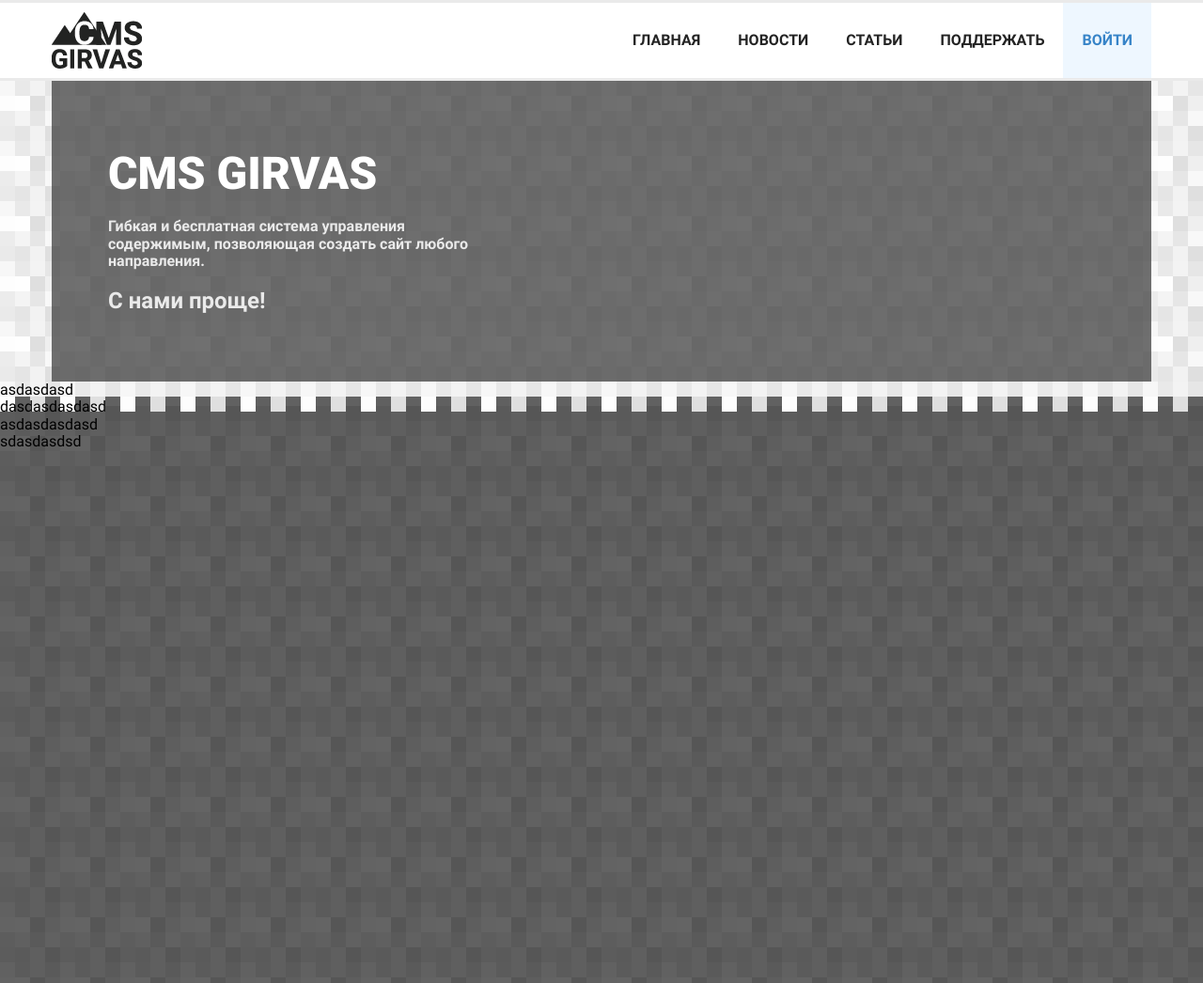
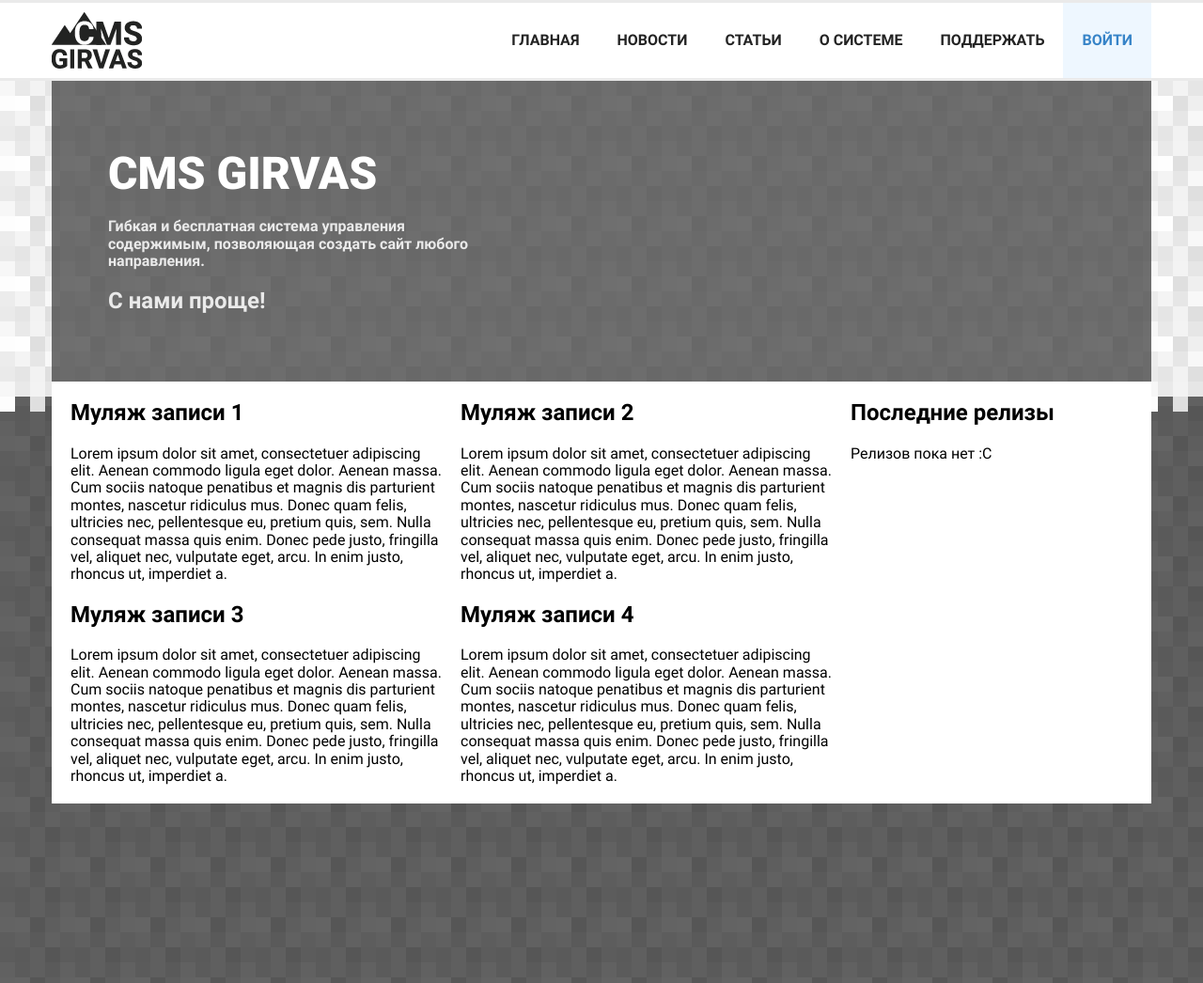
Before and after one commit to Garbalo/cms-girvas, a PHP site: page / in a window 1280 px wide. Shown: the whole page at 94% size. Run offline with PHP 8.4, Linux system fonts and the light colour scheme.

Commit message:
add init URLParser in SystemCore; add new templates and styles in default template;

```diff
--- a/core/PHPLibrary/systemCore.class.php
+++ b/core/PHPLibrary/systemCore.class.php
@@ -12,6 +12,7 @@ namespace core\PHPLibrary {
    * @property-read string CMS_CORE_JS_LIBRARY_PATH Полный путь до JavaScript-библиотеки CMS
    * @property-read string CMS_CORE_TS_LIBRARY_PATH Полный путь до TypeScript-библиотеки CMS
    * @property      array $configuration Массив с конфигурациями CMS
+   * @property      URLParser $urlp Объект класса URLParser
    */
   final class SystemCore {
     public const CMS_CORE_PATH = 'core';
@@ -19,6 +20,7 @@ namespace core\PHPLibrary {
     public const CMS_CORE_JS_LIBRARY_PATH = 'core/JSLibrary';
     public const CMS_CORE_TS_LIBRARY_PATH = 'core/TSLibrary';
     private array $configuration = [];
+    public URLParser $urlp;
 
     /**
      * __construct
@@ -48,6 +50,17 @@ namespace core\PHPLibrary {
       $file_connector->reset_current_directory();
       $file_connector->connect_files_recursive('/^([a-zA-Z_]+)\.class\.php$/');
       $file_connector->reset_current_directory();
+
+      $this->init_url_parser();
+    }
+
+    /**
+     * Инициализация URL-парсера
+     *
+     * @return void
+     */
+    private function init_url_parser() {
+      $this->urlp = new URLParser();
     }
 
     /**
--- a/core/PHPLibrary/template.class.php
+++ b/core/PHPLibrary/template.class.php
@@ -6,7 +6,7 @@ namespace core\PHPLibrary {
   use \core\PHPLibrary\Template\Collector as TemplateCollector;
 
   final class Template {
-    private SystemCore $system_core;
+    public SystemCore $system_core;
     private mixed $core;
     private string $path;
     private string $name;
--- a/core/PHPLibrary/urlParser.class.php
+++ b/core/PHPLibrary/urlParser.class.php
@@ -19,10 +19,11 @@ namespace core\PHPLibrary {
     /**
      * Получить массив элементов пути URL
      *
+     * @param  mixed $path_index Индекс элемента массива пути
      * @return array
      */
-    public function get_path() : array {
-      return $this->path;
+    public function get_path(int $path_index) : mixed {
+      return (isset($this->path[$path_index])) ? $this->path[$path_index] : null;
     }
 
     /**
@@ -40,7 +41,7 @@ namespace core\PHPLibrary {
      * @return mixed
      */
     public function get_param(string $param_name) : mixed {
-      return $this->params[$param_name];
+      return (isset($this->params[$param_name])) ? $this->params[$param_name] : null;
     }
 
     /**
--- a/templates/default/core.class.php
+++ b/templates/default/core.class.php
@@ -34,6 +34,19 @@ namespace templates\default {
      * @return string
      */
     public function assembly_main(array $template_replaces = []) : string {
+      if ($this->template->system_core->urlp->get_path(0) == null || $this->template->system_core->urlp->get_path(0) == 'index') {
+        $this->template->add_style(['href' => 'styles/page/index.css', 'rel' => 'stylesheet']);
+
+        /** @var string $site_page Содержимое шаблона страницы */
+        $site_page = TemplateCollector::assembly_file_content($this->template, 'templates/page/index.tpl', [
+          'PAGE_NAME' => 'index'
+        ]);
+      }
+
+      $template_replaces['SITE_PAGE_WRAPPER'] = TemplateCollector::assembly_file_content($this->template, 'templates/pageWrapper.tpl', [
+        'SITE_PAGE' => $site_page,
+      ]);
+
       return TemplateCollector::assembly_file_content($this->template, 'templates/main.tpl', $template_replaces);
     }
 
@@ -73,6 +86,7 @@ namespace templates\default {
       $this->template->add_style(['href' => 'styles/header.css', 'rel' => 'stylesheet']);
       $this->template->add_style(['href' => 'styles/main.css', 'rel' => 'stylesheet']);
       $this->template->add_style(['href' => 'styles/footer.css', 'rel' => 'stylesheet']);
+      $this->template->add_style(['href' => 'styles/page.css', 'rel' => 'stylesheet']);
 
       $this->template->add_script(['src' => 'scripts/slider.class.js']);
       $this->template->add_script(['src' => 'scripts/main.loader.js']);
--- a/templates/default/styles/colors.css
+++ b/templates/default/styles/colors.css
@@ -27,4 +27,5 @@
   --header-topbar-button-font-color--active: var(--common-secondary-color-1);
   --header-slider-slide-title-font-color: var(--common-main-color-1);
   --header-slider-slide-content-phar-font-color: var(--common-main-color-2);
+  --main-page-wrapper-background-color: var(--common-main-color-1);
 }
--- /dev/null
+++ b/templates/default/styles/page.css
@@ -0,0 +1,23 @@
+.main__page-wrapper {
+  display: flex;
+  justify-content: space-between;
+  background-color: var(--main-page-wrapper-background-color);
+  padding: 20px;
+}
+.main__page {
+  flex-grow: 1;
+  margin-right: 20px;
+  min-height: 400px;
+}
+.main__aside {
+  flex: 0 0 300px;
+}
+.main__aside .sidebar__block-title {
+  font-size: 24px;
+  font-weight: 700;
+  margin-top: 0;
+  margin-bottom: 20px;
+}
+.main__aside .sidebar__block-content {
+  font-size: 16px;
+}
--- /dev/null
+++ b/templates/default/styles/page/index.css
@@ -0,0 +1,26 @@
+.main__page.page.page_index .page__articles-list {
+  display: flex;
+  flex-wrap: wrap;
+}
+.main__page.page.page_index .page__articles-list-item {
+  margin-right: 20px;
+  margin-bottom: 20px;
+  flex: 0 0 calc(50% - (20px / 2));
+}
+.main__page.page.page_index .page__articles-list-item:nth-child(2n) {
+  margin-right: 0;
+}
+.main__page.page.page_index .page__articles-list-item:nth-last-child(2),
+.main__page.page.page_index .page__articles-list-item:last-child {
+  margin-bottom: 0;
+}
+.main__page.page.page_index .page__article-title {
+  font-size: 24px;
+  font-weight: 700;
+  margin-top: 0;
+  margin-bottom: 20px;
+}
+.main__page.page.page_index .page__article-description-phar {
+  font-size: 16px;
+  margin: 0;
+}
--- a/templates/default/templates/footer.tpl
+++ b/templates/default/templates/footer.tpl
@@ -0,0 +1,3 @@
+<footer class="footer">
+
+</footer>
--- a/templates/default/templates/header.tpl
+++ b/templates/default/templates/header.tpl
@@ -17,6 +17,9 @@
             </li>
             <li class="header__navigation-list-item navigation-item">
               <a href="#" class="navigation-item__link">Статьи</a>
+            </li>
+            <li class="header__navigation-list-item navigation-item">
+              <a href="#" class="navigation-item__link">О системе</a>
             </li>
             <li class="header__navigation-list-item navigation-item">
               <a href="#" class="navigation-item__link">Поддержать</a>
--- a/templates/default/templates/main.tpl
+++ b/templates/default/templates/main.tpl
@@ -1,6 +1,7 @@
 <main class="main">
-  asdasdasd<br>
-  dasdasdasdasd<br>
-  asdasdasdasd<br>
-  sdasdasdsd
+  <div class="main__wrapper">
+    <div class="container">
+      {SITE_PAGE_WRAPPER}
+    </div>
+  </div>
 </main>
--- /dev/null
+++ b/templates/default/templates/page/index.tpl
@@ -0,0 +1,48 @@
+<div class="main__page page page_{PAGE_NAME}">
+  <ul class="page__articles-list list-reset">
+    <li class="page__articles-list-item">
+      <article class="page__article-preview">
+        <div class="page__article-preview-image"></div>
+        <div class="page__article-preview-content">
+          <h2 class="page__article-title">Муляж записи 1</h2>
+          <div class="page__article-description">
+            <p class="page__article-description-phar">Lorem ipsum dolor sit amet, consectetuer adipiscing elit. Aenean commodo ligula eget dolor. Aenean massa. Cum sociis natoque penatibus et magnis dis parturient montes, nascetur ridiculus mus. Donec quam felis, ultricies nec, pellentesque eu, pretium quis, sem. Nulla consequat massa quis enim. Donec pede justo, fringilla vel, aliquet nec, vulputate eget, arcu. In enim justo, rhoncus ut, imperdiet a.</p>
+          </div>
+        </div>
+      </article>
+    </li>
+    <li class="page__articles-list-item">
+      <article class="page__article-preview">
+        <div class="page__article-preview-image"></div>
+        <div class="page__article-preview-content">
+          <h2 class="page__article-title">Муляж записи 2</h2>
+          <div class="page__article-description">
+            <p class="page__article-description-phar">Lorem ipsum dolor sit amet, consectetuer adipiscing elit. Aenean commodo ligula eget dolor. Aenean massa. Cum sociis natoque penatibus et magnis dis parturient montes, nascetur ridiculus mus. Donec quam felis, ultricies nec, pellentesque eu, pretium quis, sem. Nulla consequat massa quis enim. Donec pede justo, fringilla vel, aliquet nec, vulputate eget, arcu. In enim justo, rhoncus ut, imperdiet a.</p>
+          </div>
+        </div>
+      </article>
+    </li>
+    <li class="page__articles-list-item">
+      <article class="page__article-preview">
+        <div class="page__article-preview-image"></div>
+        <div class="page__article-preview-content">
+          <h2 class="page__article-title">Муляж записи 3</h2>
+          <div class="page__article-description">
+            <p class="page__article-description-phar">Lorem ipsum dolor sit amet, consectetuer adipiscing elit. Aenean commodo ligula eget dolor. Aenean massa. Cum sociis natoque penatibus et magnis dis parturient montes, nascetur ridiculus mus. Donec quam felis, ultricies nec, pellentesque eu, pretium quis, sem. Nulla consequat massa quis enim. Donec pede justo, fringilla vel, aliquet nec, vulputate eget, arcu. In enim justo, rhoncus ut, imperdiet a.</p>
+          </div>
+        </div>
+      </article>
+    </li>
+    <li class="page__articles-list-item">
+      <article class="page__article-preview">
+        <div class="page__article-preview-image"></div>
+        <div class="page__article-preview-content">
+          <h2 class="page__article-title">Муляж записи 4</h2>
+          <div class="page__article-description">
+            <p class="page__article-description-phar">Lorem ipsum dolor sit amet, consectetuer adipiscing elit. Aenean commodo ligula eget dolor. Aenean massa. Cum sociis natoque penatibus et magnis dis parturient montes, nascetur ridiculus mus. Donec quam felis, ultricies nec, pellentesque eu, pretium quis, sem. Nulla consequat massa quis enim. Donec pede justo, fringilla vel, aliquet nec, vulputate eget, arcu. In enim justo, rhoncus ut, imperdiet a.</p>
+          </div>
+        </div>
+      </article>
+    </li>
+  </ul>
+</div>
--- /dev/null
+++ b/templates/default/templates/pageWrapper.tpl
@@ -0,0 +1,11 @@
+<div class="main__page-wrapper">
+  {SITE_PAGE}
+  <aside class="main__aside sidebar">
+    <div class="sidebar__block">
+      <h2 class="sidebar__block-title">Последние релизы</h2>
+      <div class="sidebar__block-content">
+        Релизов пока нет :C
+      </div>
+    </div>
+  </aside>
+</div>
```
